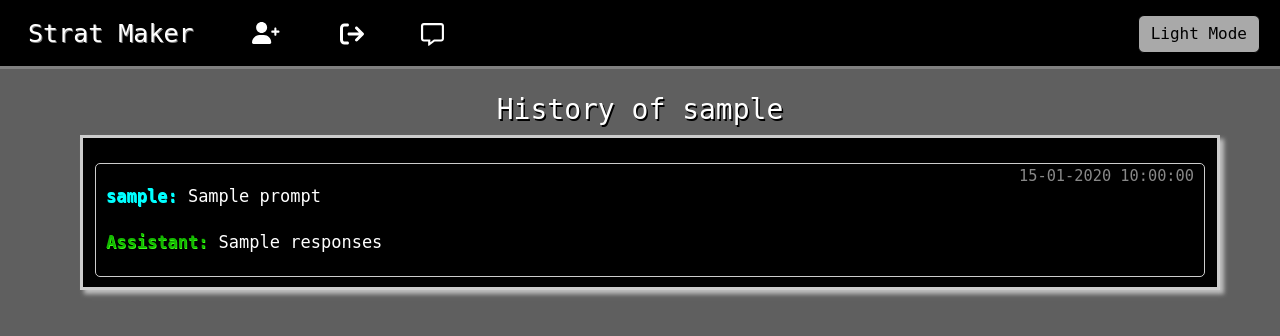
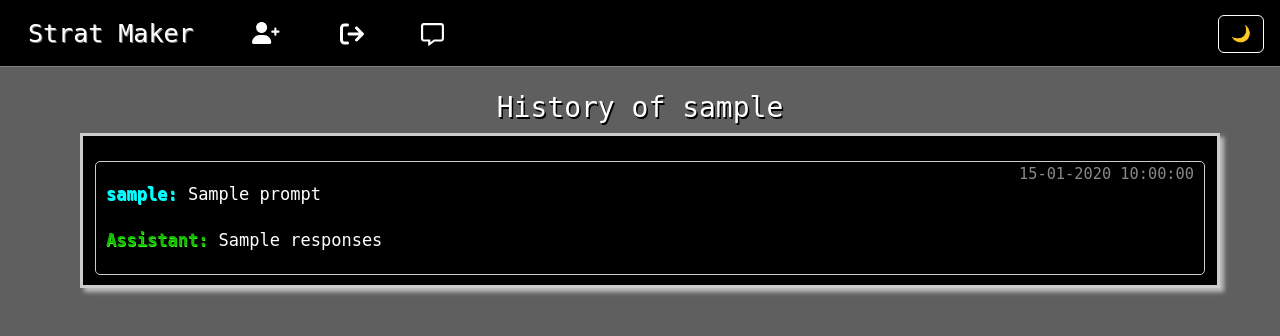
Before and after one commit to hetkothari09/Deploy-Strat-Maker, a Flask app: template templates/db.html in a window 1280 px wide. Shown: the top 336 px of the page. Run offline with Flask 3, Linux system fonts and the light colour scheme; the template is opened without the code that fills it: most values are stand-ins (such as "Sample title", 1, 10 or a date in 2020); some libraries are stand-ins or nearby versions.

Commit message:
changed light-mode dark-mode icons and some css changes

```diff
--- a/static/interface.js
+++ b/static/interface.js
@@ -44,13 +44,13 @@ document.addEventListener('DOMContentLoaded', function() {
           body.classList.remove('dark-mode');
           navbar.classList.add('navbar-light-mode');
           navbar.classList.remove('navbar-dark-mode');
-          modeToggle.textContent = 'Dark Mode';
+          modeToggle.textContent = '☀️';
         } else {
           body.classList.add('dark-mode');
           body.classList.remove('light-mode');
           navbar.classList.add('navbar-dark-mode');
           navbar.classList.remove('navbar-light-mode');
-          modeToggle.textContent = 'Light Mode';
+          modeToggle.textContent = '🌙';
         }
       }
 
--- a/templates/db.html
+++ b/templates/db.html
@@ -78,7 +78,7 @@
 
     .navbar-dark-mode, .navbar-light-mode {
       background-color: black;
-      border-bottom: 3px solid gray;
+      border-bottom: 1px solid gray;
     }
 
     .navbar-light-mode .nav-link,
@@ -91,12 +91,6 @@
       color: white !important;
     }
 
-    .btn {
-      background-color: #a9a9a9;
-      border-color: black;
-      color: black;
-      margin-left: 10px;
-    }
 
     .conv {
       margin-left: 20px;
@@ -176,10 +170,19 @@
     }
 
     .btn {
-      background-color: #a9a9a9;
-      border-color: black;
+      background-color: black;
+      border-color: white;
       color: black;
     }
+
+    .btn:hover {
+      background-color: blue;
+    }
+
+    .light-mode .btn:hover {
+      background-color: yellow;
+    }
+
   </style>
 
 </head>
@@ -208,7 +211,7 @@
             </a>
           </li>
         </ul>
-        <button class="btn btn-outline-secondary ms-auto" id="modeToggle" style="position: absolute; right: 20px;">Light Mode</button>
+        <button class="btn btn-outline-secondary ms-auto" id="modeToggle" style="position: absolute; right: 16px;">☀️</button>
       </div>
     </div>
   </nav>
@@ -257,7 +260,7 @@
       body.classList.toggle('light-mode', mode === 'light');
       navbar.classList.toggle('navbar-dark-mode', mode === 'dark');
       navbar.classList.toggle('navbar-light-mode', mode === 'light');
-      document.getElementById('modeToggle').textContent = mode === 'dark' ? 'Light Mode' : 'Dark Mode';
+      document.getElementById('modeToggle').textContent = mode === 'dark' ? '🌙' : '☀️';
       localStorage.setItem('mode', mode);
     }
   </script>
--- a/templates/signup.html
+++ b/templates/signup.html
@@ -168,6 +168,7 @@
 </div>
 
 <script>
+
     document.getElementById("signup-form").addEventListener("submit", function(event) {
         event.preventDefault();
 
@@ -235,13 +236,12 @@
         callback: handleCredentialResponse
     });
 
-    // Render the Google Sign-In button
     google.accounts.id.renderButton(
         document.querySelector(".g_id_signin"),
         { theme: "outline", size: "large" }
     );
 
-    google.accounts.id.prompt(); // Prompt the user to select a Google account
+    google.accounts.id.prompt();
 };
 
 </script>
```
Also changed, not shown: static/interface.css (+58 -5 lines), templates/interfaceTesting.html (+4 -4 lines), 1 other file.
